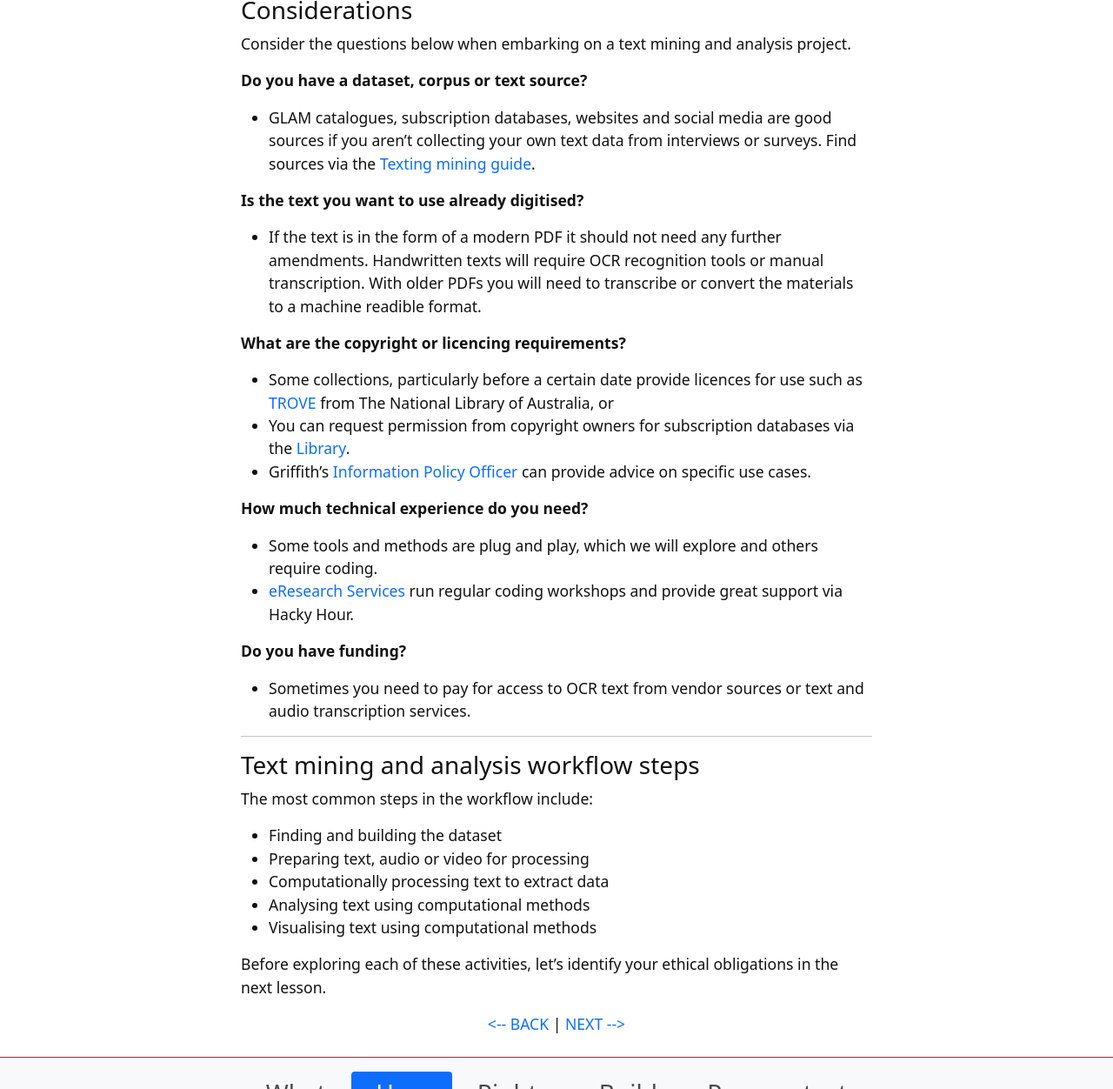
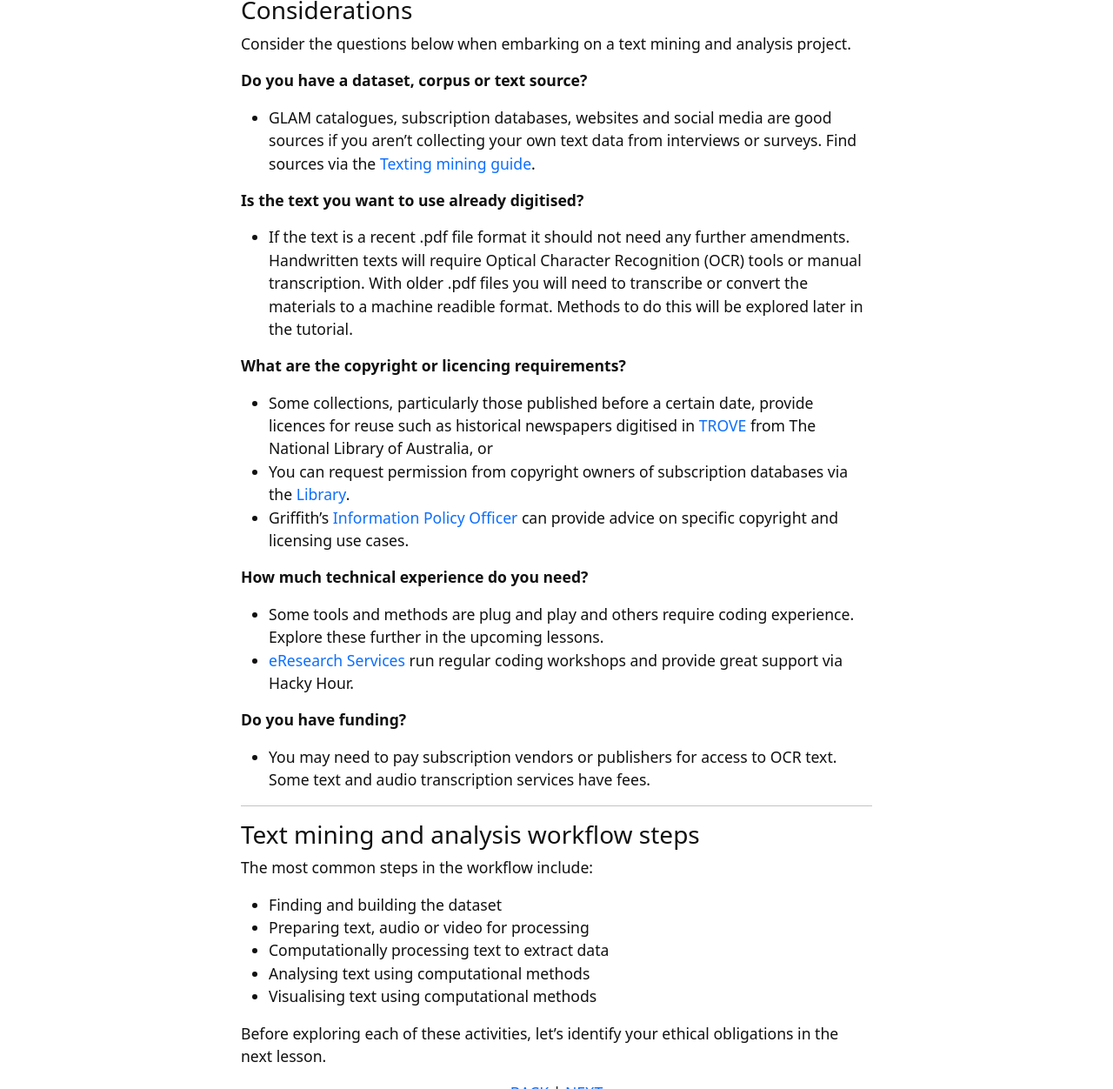
Before and after one commit to GULibrarySandbox/intro-text-mining-analysis-2022, a Jekyll site: the page built from content/2-how.md, in a window 1280 px wide and 1400 px high, scrolled down 736 px, cut to the strip 0-1252 px from the top of the window. Shown: the whole strip at 87% size. Built offline with Jekyll 4.4.1, drawn with Linux system fonts in a browser that asks for light colours.

Commit message:
Update 2-how.md

```diff
--- a/content/2-how.md
+++ b/content/2-how.md
@@ -19,19 +19,19 @@ Consider the questions below when embarking on a text mining and analysis projec
 - GLAM catalogues, subscription databases, websites and social media are good sources if you aren't collecting your own text data from interviews or surveys. Find sources via the [Texting mining guide](https://libraryguides.griffith.edu.au/text-mining).
 
 **Is the text you want to use already digitised?**
-- If the text is in the form of a modern PDF it should not need any further amendments. Handwritten texts will require OCR recognition tools or manual transcription.  With older PDFs you will need to transcribe or convert the materials to a machine readible format.
+- If the text is a recent .pdf file format it should not need any further amendments. Handwritten texts will require Optical Character Recognition (OCR) tools or manual transcription.  With older .pdf files you will need to transcribe or convert the materials to a machine readible format. Methods to do this will be explored later in the tutorial.
 
 **What are the copyright or licencing requirements?**
-- Some collections, particularly before a certain date provide licences for use such as [TROVE](https://trove.nla.gov.au/) from The National Library of Australia, or
-- You can request permission from copyright owners for subscription databases via the [Library](https://www.griffith.edu.au/library/contact).
-- Griffith's [Information Policy Officer](https://www.griffith.edu.au/copyright-matters/research-staff) can provide advice on specific use cases.
+- Some collections, particularly those published before a certain date, provide licences for reuse such as historical newspapers digitised in [TROVE](https://trove.nla.gov.au/) from The National Library of Australia, or
+- You can request permission from copyright owners of subscription databases via the [Library](https://www.griffith.edu.au/library/contact).
+- Griffith's [Information Policy Officer](https://www.griffith.edu.au/copyright-matters/research-staff) can provide advice on specific copyright and licensing use cases.
 
 **How much technical experience do you need?**
-- Some tools and methods are plug and play, which we will explore and others require coding.
+- Some tools and methods are plug and play and others require coding experience. Explore these further in the upcoming lessons.
 - [eResearch Services](https://www.griffith.edu.au/eresearch-services) run regular coding workshops and provide great support via Hacky Hour.
 
 **Do you have funding?**
-- Sometimes you need to pay for access to OCR text from vendor sources or text and audio transcription services.
+- You may need to pay subscription vendors or publishers for access to OCR text. Some text and audio transcription services have fees.
 
 ----
 ### Text mining and analysis workflow steps
```
